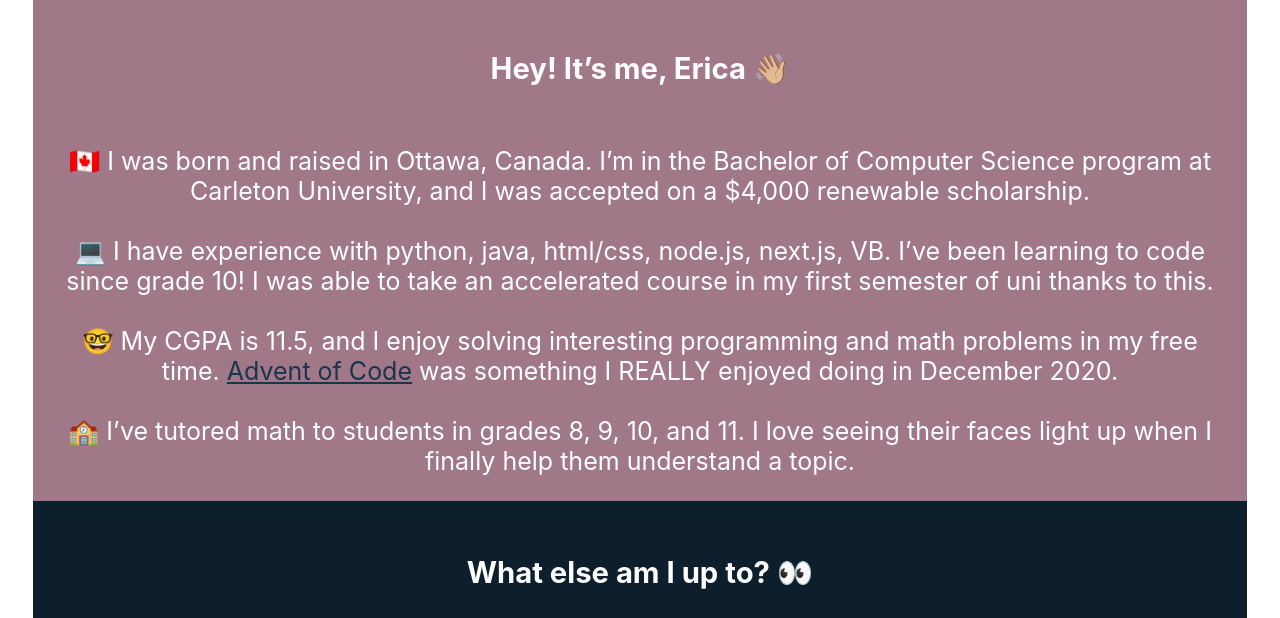
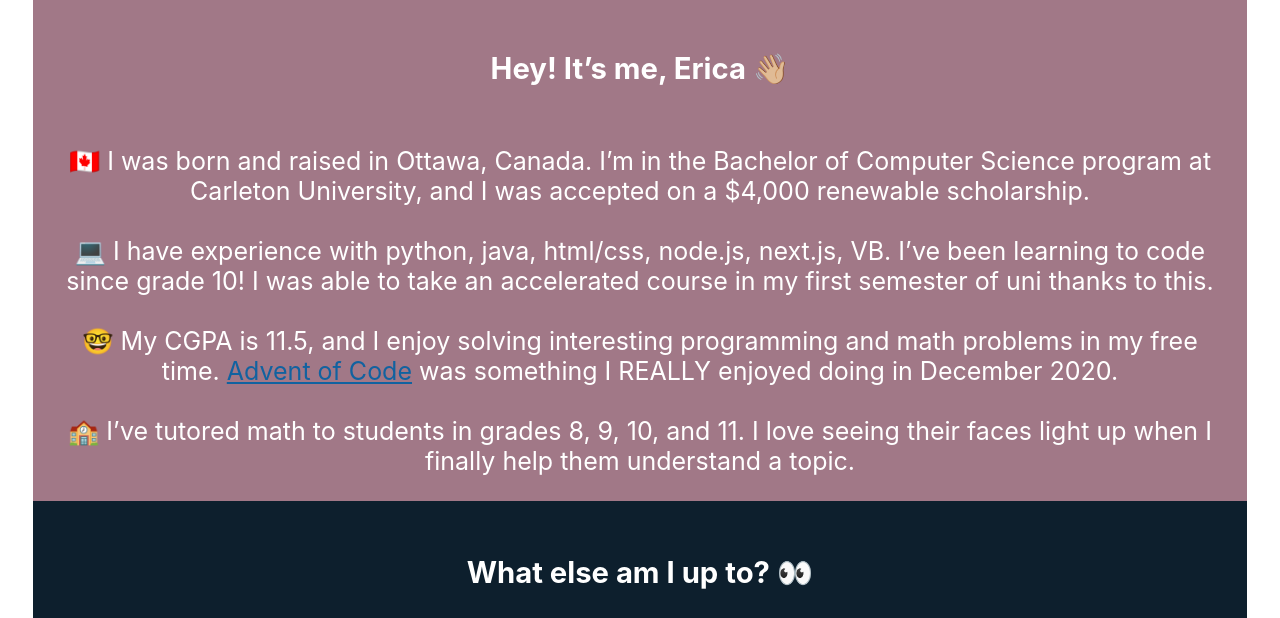
Before and after one commit to eriicali/aboutme, a plain HTML site: page index.html in a window 1280 px wide. Shown: the part 182-800 px from the top of the page. Drawn offline with Linux system fonts and the light colour scheme.

Commit message:
change colour

```diff
--- a/index.html
+++ b/index.html
@@ -15,7 +15,7 @@
             <br><br>
             💻 I have experience with python, java, html/css, node.js, next.js, VB. I’ve been learning to code since grade 10! I was able to take an accelerated course in my first semester of uni thanks to this.
             <br><br>
-            🤓 My CGPA is 11.5, and I enjoy solving interesting programming and math problems in my free time. <a href="https://github.com/CarletonComputerScienceSociety/advent-of-code-2020" style="color: #17364d;">Advent of Code</a> was something I REALLY enjoyed doing in December 2020.
+            🤓 My CGPA is 11.5, and I enjoy solving interesting programming and math problems in my free time. <a href="https://github.com/CarletonComputerScienceSociety/advent-of-code-2020" style="color: #1162a0;">Advent of Code</a> was something I REALLY enjoyed doing in December 2020.
             <br><br>
             🏫 I’ve tutored math to students in grades 8, 9, 10, and 11. I love seeing their faces light up when I finally help them understand a topic.
         </div>
```
